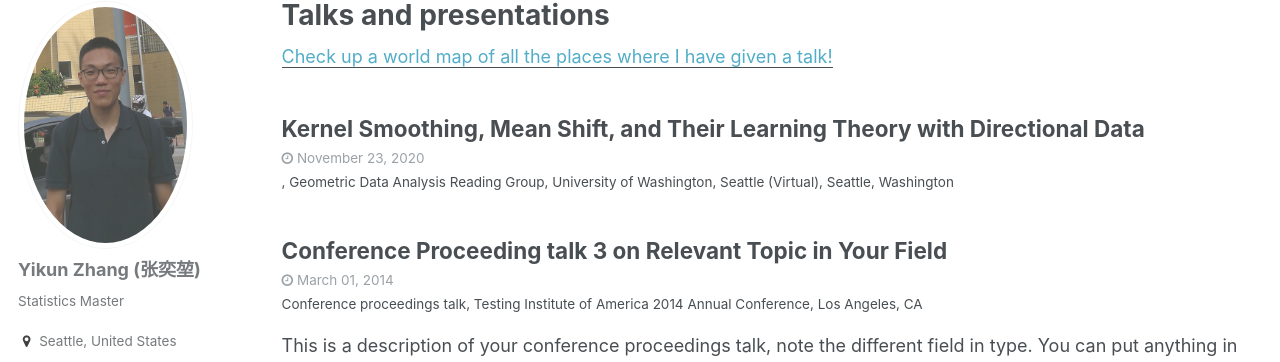
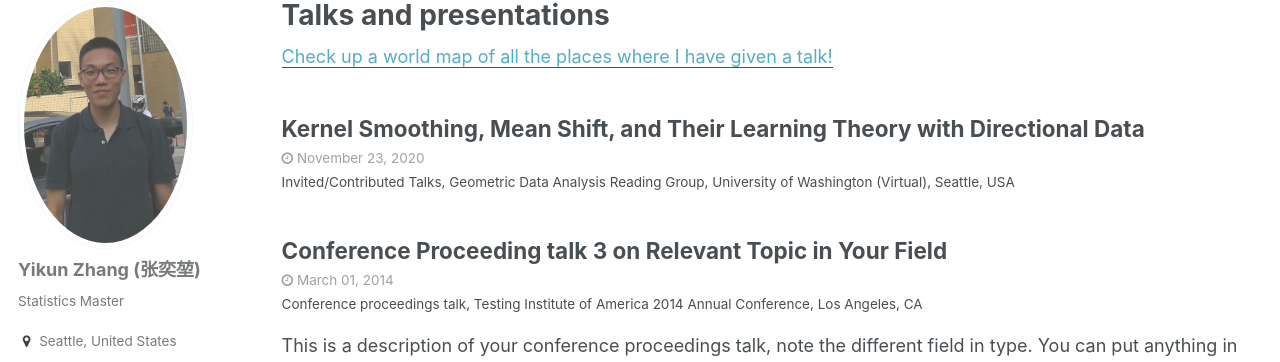
Before and after one commit to zhangyk8/zhangyk8.github.io, a Jekyll site: the page built from _pages/talks.html, in a window 1280 px wide and 1080 px high. Shown: the part 117-479 px from the top of the window. Built offline with Jekyll 4.4.1, drawn with Linux system fonts in a browser that asks for light colours; some web fonts are replaced.

Commit message:
Update talk-2.md

```diff
--- a/_talks/talk-2.md
+++ b/_talks/talk-2.md
@@ -2,10 +2,11 @@
 title: "Kernel Smoothing, Mean Shift, and Their Learning Theory with Directional Data"
 collection: talks
 permalink: /talks/talk-2
+type: "Invited/Contributed Talks"
 excerpt: ""
-venue: "Geometric Data Analysis Reading Group, University of Washington, Seattle (Virtual)"
+venue: "Geometric Data Analysis Reading Group, University of Washington (Virtual)"
 date: 2020-11-23
-location: "Seattle, Washington"
+location: "Seattle, USA"
 ---
 
 This is a description of your talk, which is a markdown files that can be all markdown-ified like any other post. Yay markdown!
```
